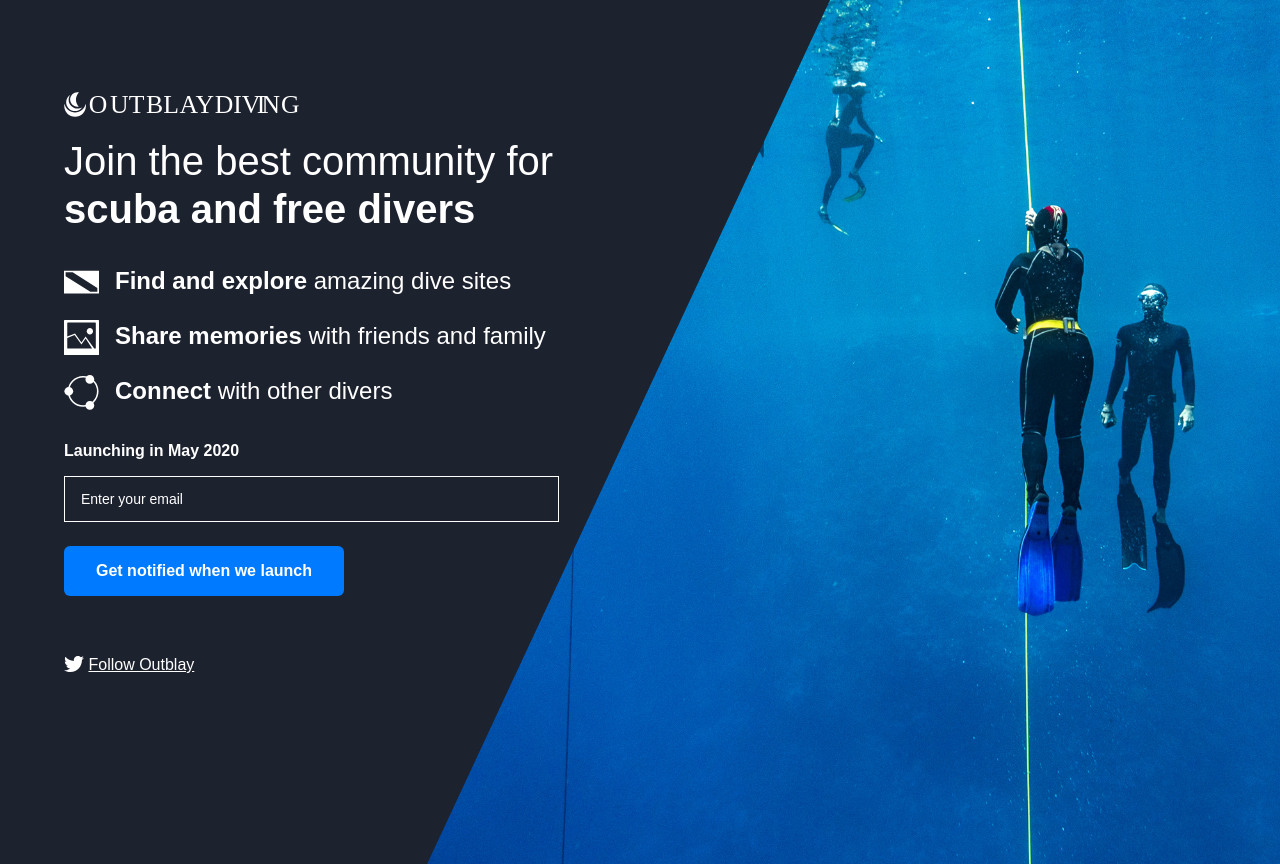
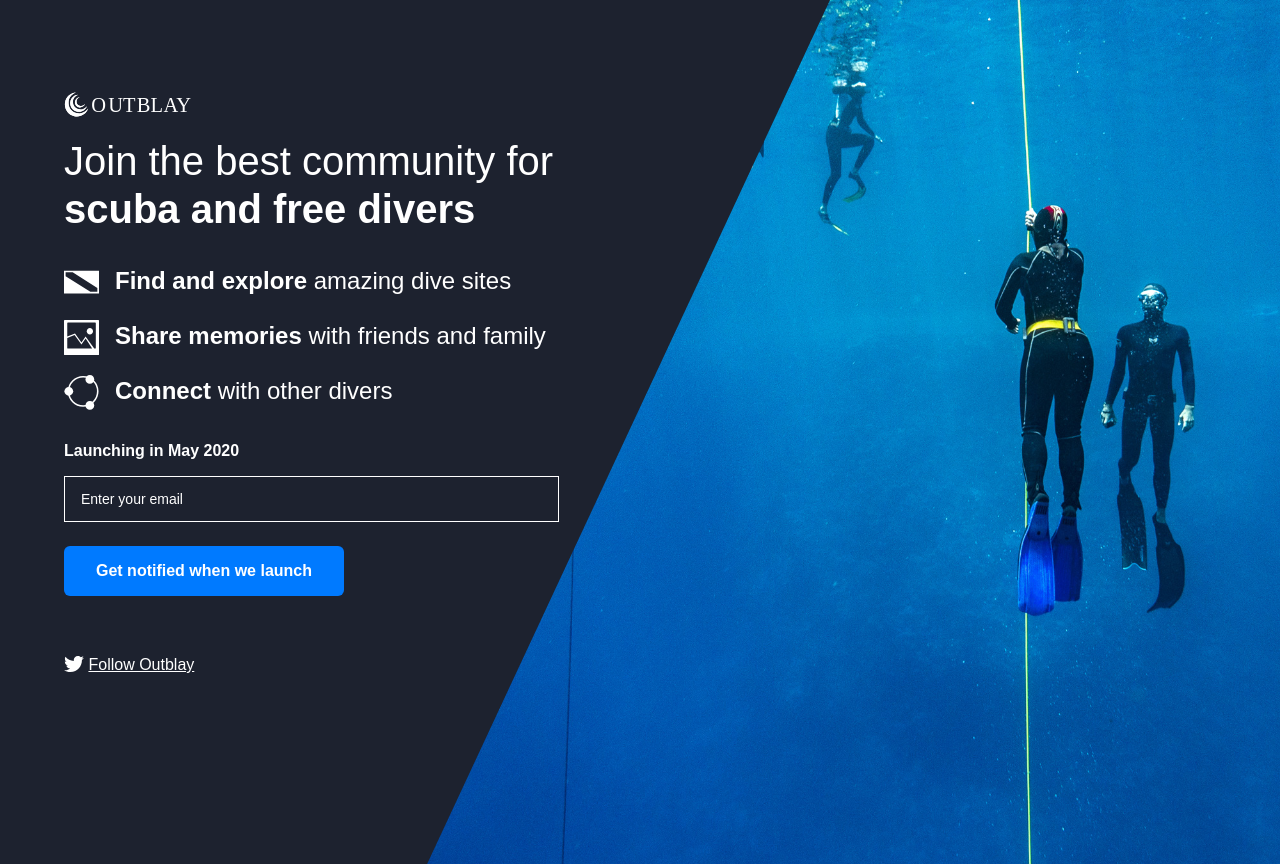
Before and after one commit to ryantmcknight/outblaydiving, a plain HTML site: page index.html in a window 1280 px wide. Shown: the top 864 px of the page. Drawn offline with Linux system fonts and the light colour scheme; a web font is replaced by a local one.

Commit message:
updates logo

```diff
--- a/index.html
+++ b/index.html
@@ -48,7 +48,7 @@
 		    <div class="overlayed-content diving">
 		    <div id="polygon"></div>
 			    <div class="title-section">
-					<a href="https://outblay.com" class="logo"><img src="outblay-diving-white.svg"></a>
+					<a href="https://outblay.com" class="logo"><img src="outblay-logo-white.svg"></a>
 					<h2>Join the best community for<br><strong> scuba and free divers</strong></h2>
 					<ul class="why-join">
 						<li><img src="static/media/icons/dive-flag.svg"><strong>Find and explore</strong> amazing dive sites</li>
```
